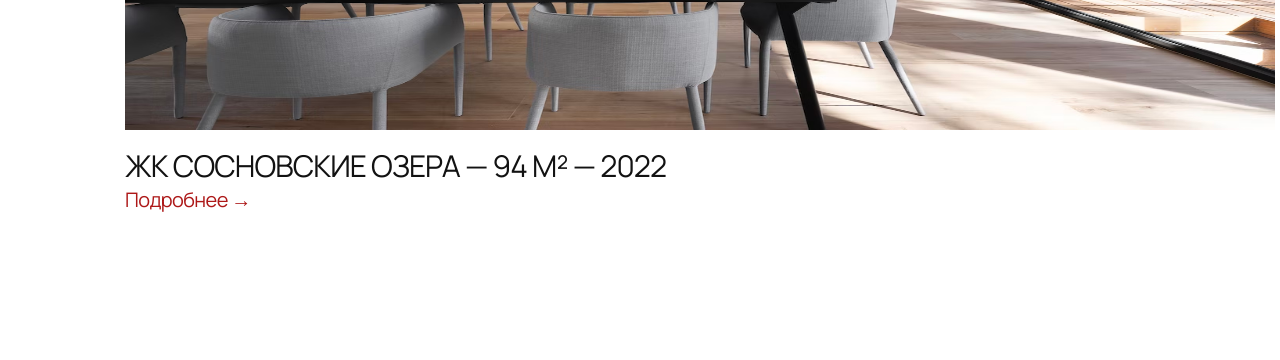
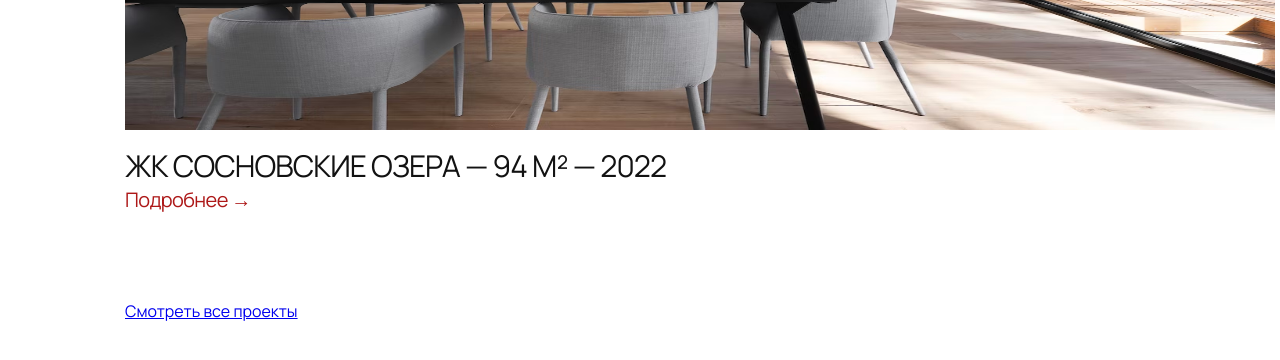
Before and after one commit to juliasviridonova/MODULE-1, a plain HTML site: page index.html in a window 1280 px wide. Shown: the part 3214-3574 px from the top of the page. Drawn offline with Linux system fonts and the light colour scheme; files that its build step writes are made by us from their sources.

Commit message:
Update index.html

```diff
--- a/index.html
+++ b/index.html
@@ -39,7 +39,9 @@
       <img class="image-studio" src="resources/kuhnya.png">
       <p class="GK">ЖК СОСНОВСКИЕ ОЗЕРА — 94 М² — 2022</p>
       <a href="/404" class="link">Подробнее →</a>
+      <a href="/404" class="all_projects">Смотреть все проекты</a>
     </div>
   </div>
   </body>
+
 </html>
```
